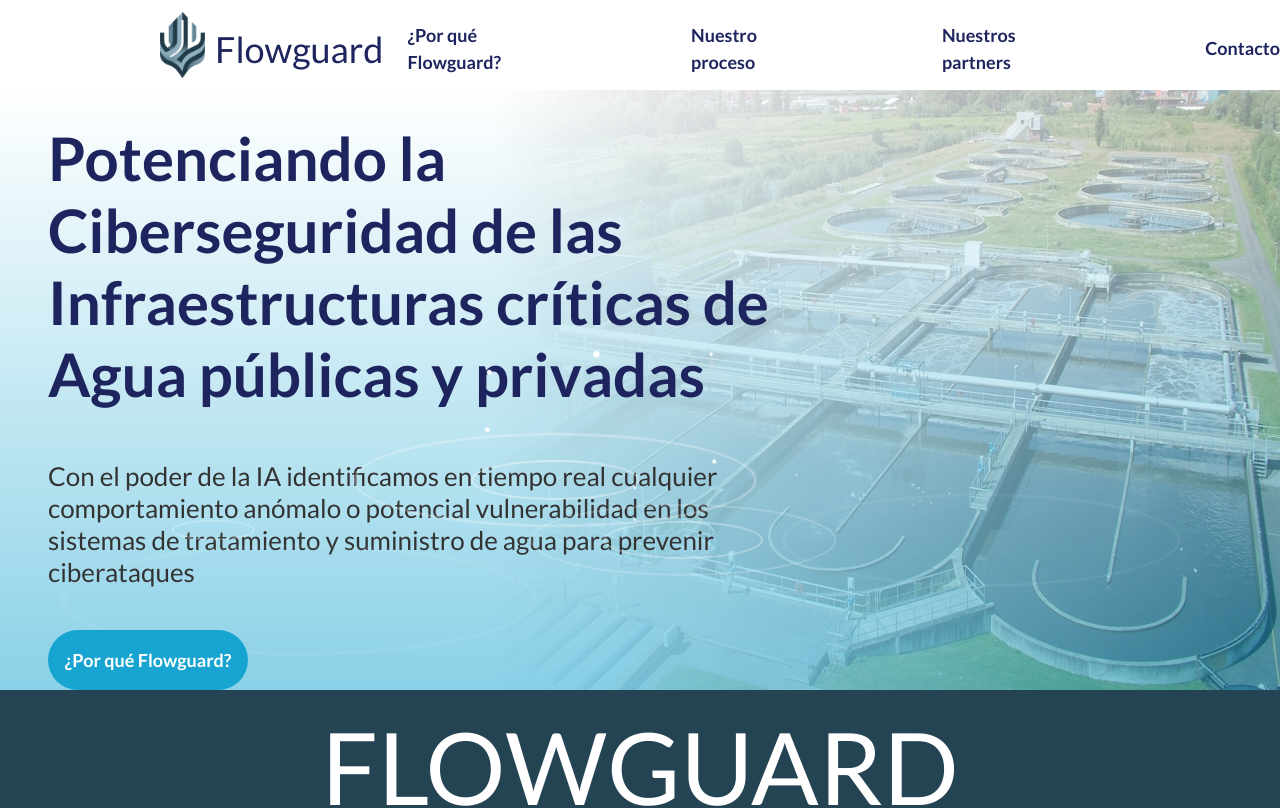
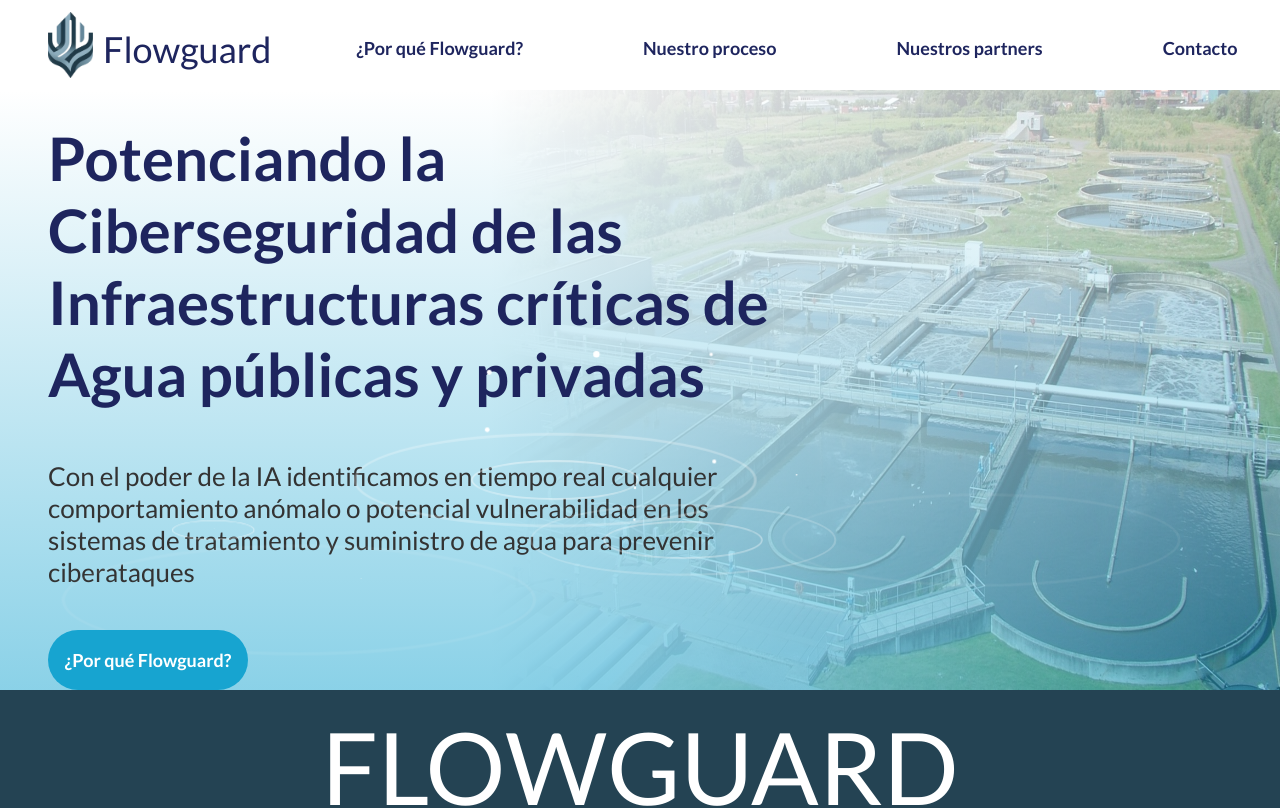
Before and after one commit to telcash/flowguard_frontend, a React (Create React App) app: page / in a window 1280 px wide. Shown: the top 808 px of the page. Built offline with nearby package versions, Linux system fonts and the light colour scheme.

Commit message:
Ajustado diseño responsive en mainnav

```diff
--- a/src/containers/main-nav/main-nav.css
+++ b/src/containers/main-nav/main-nav.css
@@ -146,3 +146,9 @@
         display: flex;
     }
 }
+
+@media (min-width: 768px) and (max-width: 1600px) {
+    .fg__mainnav-container{
+        margin-left: 3rem;
+    }
+}
```
